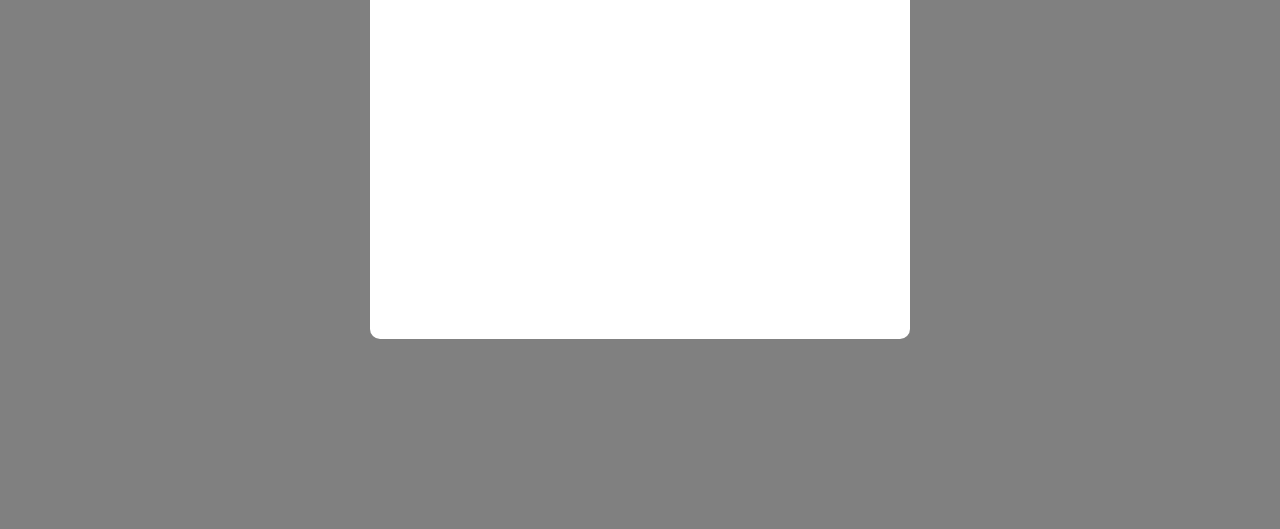
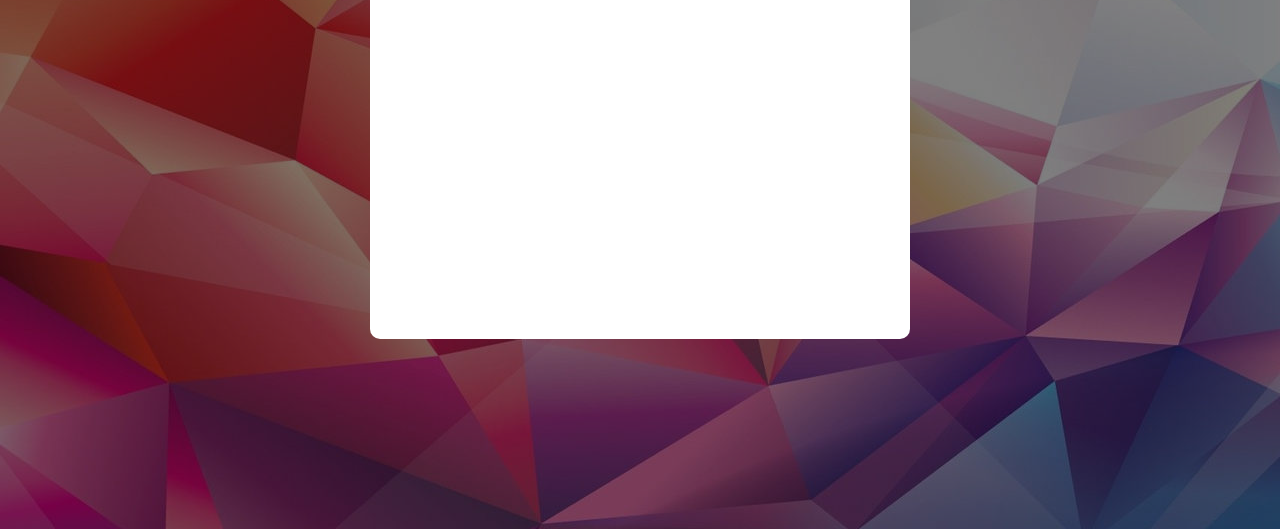
Before and after one commit to AryanGandotra/TODO-LIST, a plain HTML site: page index.html in a window 1280 px wide. Shown: the part 271-800 px from the top of the page. Drawn offline with Linux system fonts and the light colour scheme.

Commit message:
Initial commit

```diff
--- a/style.css
+++ b/style.css
@@ -8,10 +8,8 @@
 .container {
     width: 100%;
     min-height: 100vh;
-    /* background-image: linear-gradient(135deg, rgb(16, 237, 149), rgb(59, 107, 230)); */
-    /* background-color: rgb(224, 255, 187); */
     padding: 10px;
-    background: url(images/colorful-crystal-background-qndhplpj9aixnkey.jpg) no-repeat;
+    background: url(images/background.jpg) no-repeat;
     background-color: grey;
     background-blend-mode: multiply;
 }
```
Also changed, not shown: images/background.jpg (added), 2 other files.
